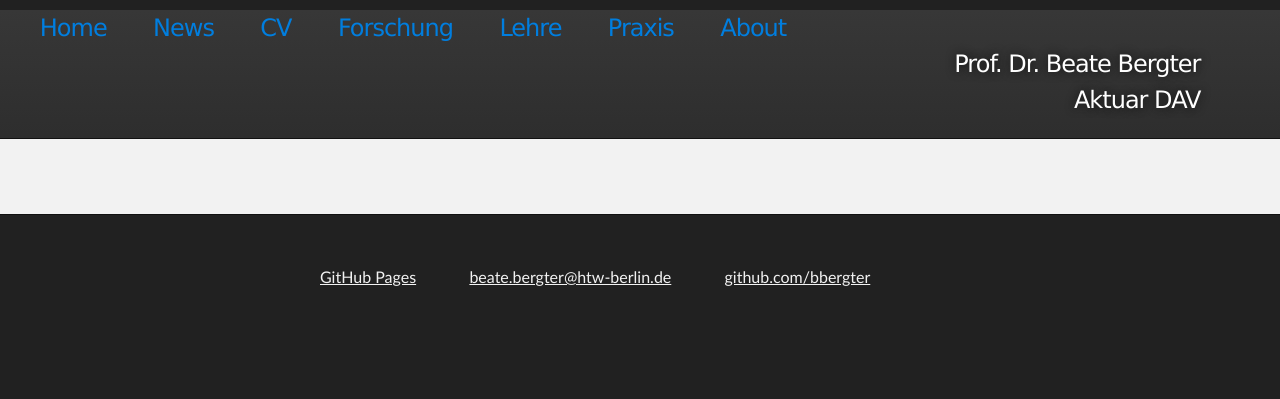
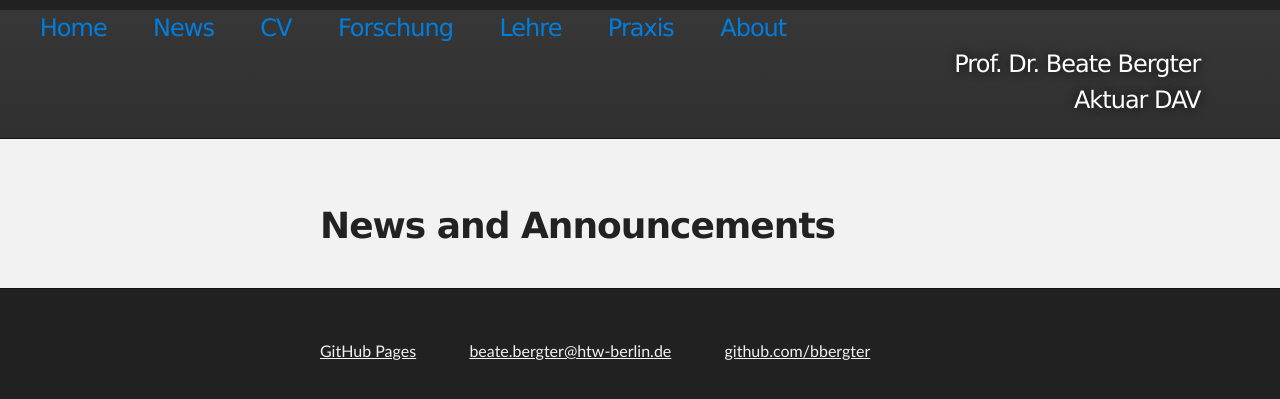
Before and after one commit to bbergter/bbergter, a Jekyll site: the page built from news/index.html, in a window 1280 px wide. Shown: the top 399 px of the page. Built offline with Jekyll 4.4.1, drawn with Linux system fonts in a browser that asks for light colours.

Commit message:
Update index.html

```diff
--- a/news/index.html
+++ b/news/index.html
@@ -2,3 +2,6 @@
 layout: default
 title: news
 ---
+<div>
+        <h1>News and Announcements</h1>
+</div>
```
